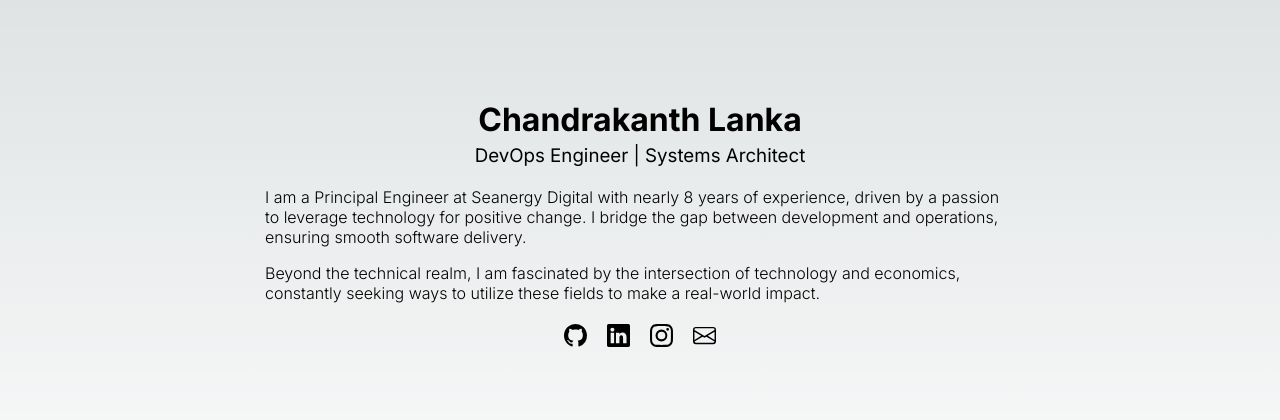
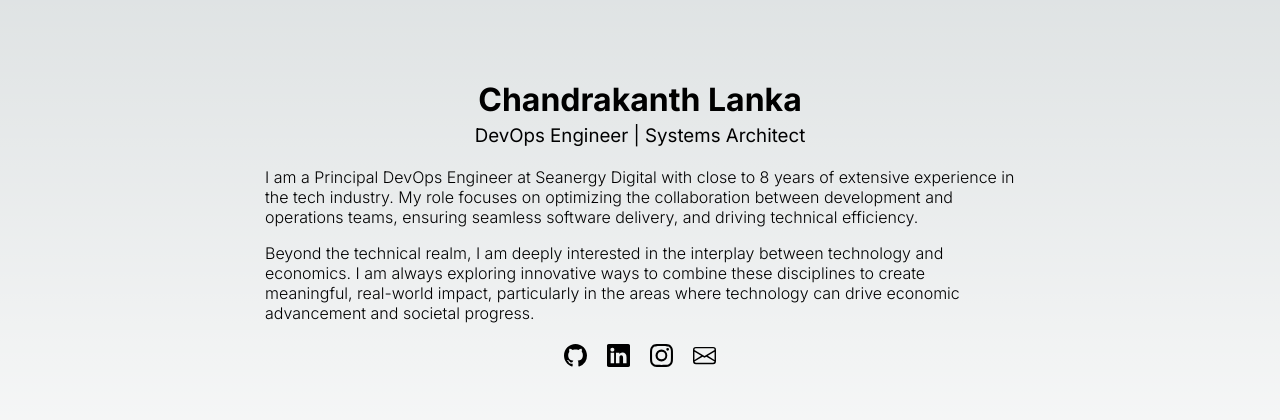
Before and after one commit to 9three3four/9three3four, a Next.js app: page / in a window 1280 px wide. Shown: the part 184-604 px from the top of the page. Built offline with nearby package versions, Linux system fonts and the light colour scheme.

Commit message:
Update index.js

```diff
--- a/pages/index.js
+++ b/pages/index.js
@@ -21,13 +21,11 @@ export default function Home() {
           <h3> DevOps Engineer | Systems Architect </h3>
         </div>
           <p>
-            I am a Principal Engineer at Seanergy Digital with nearly 8 years of experience,
-            driven by a passion to leverage technology for positive change.
-            I bridge the gap between development and operations, ensuring smooth software delivery.
+            I am a Principal DevOps Engineer at Seanergy Digital with close to 8 years of extensive experience in the
+            tech industry. My role focuses on optimizing the collaboration between development and operations teams, ensuring seamless software delivery, and driving technical efficiency.
           </p>
           <p>
-            Beyond the technical realm, I am fascinated by the intersection of technology and economics,
-            constantly seeking ways to utilize these fields to make a real-world impact.
+            Beyond the technical realm, I am deeply interested in the interplay between technology and economics. I am always exploring innovative ways to combine these disciplines to create meaningful, real-world impact, particularly in the areas where technology can drive economic advancement and societal progress.
           </p>
 
         <Footer />
```
